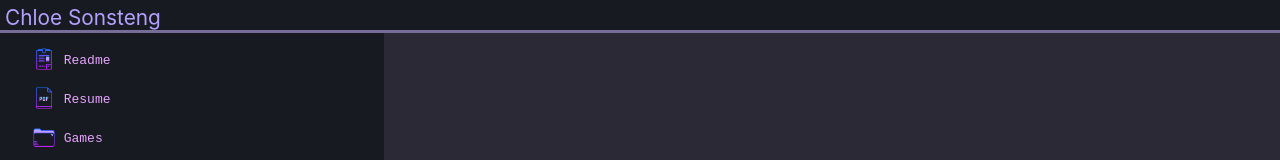
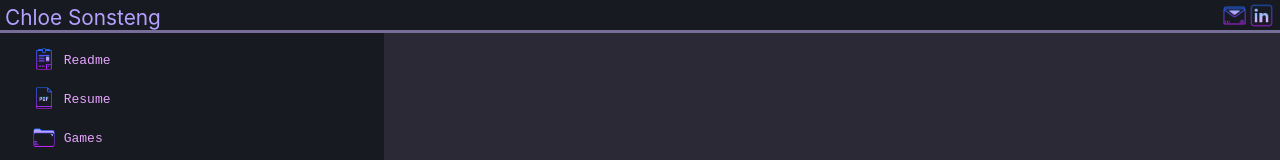
Before and after one commit to csonsteng/csonsteng-website, a React (Create React App) app: page /Readme in a window 1280 px wide. Shown: the top 160 px of the page. Built offline with nearby package versions, Linux system fonts and the light colour scheme; no server answers.

Commit message:
add contact info to header

```diff
--- a/src/App.css
+++ b/src/App.css
@@ -28,25 +28,6 @@ a:hover{
   text-decoration: underline;
 }
 
-.header{
-  height: 30px;
-  display: flex;
-  flex-direction: row;
-  justify-content: space-between;
-  align-items: stretch;
-  align-content: stretch;
-  border-bottom: solid 3px var(--color-grey-purple);
-}
-
-.nameHeader {
-  display: flex;
-  font-size: 1.3em;
-  color: var(--color-soft-purple);
-  flex-direction: column-reverse;
-  align-content: baseline;
-  margin-left: 5px;
-}
-
 .resizeHandle[direction=row]:hover{
   cursor:row-resize
 }
--- a/src/WebHeader.jsx
+++ b/src/WebHeader.jsx
@@ -10,7 +10,29 @@ const WebHeader = () => {
             alignContent: 'stretch',
             borderBottom: 'solid 3px var(--color-grey-purple)'
         }}>
-            <title className='nameHeader'>Chloe Sonsteng</title>
+            <span style={{
+                  display: 'flex',
+                  fontSize: '1.3em',
+                  color: 'var(--color-soft-purple)',
+                  flexDirection: 'column-reverse',
+                  alignContent: 'baseline',
+                  marginLeft: '5px'
+            }}>Chloe Sonsteng</span>
+            <div style={{
+                height: '90%',
+                display: 'flex',
+                flexDirection: 'row-reverse',
+                alignContent: 'center',
+                alignSelf: 'center',
+                marginRight: '5px'
+            }}>
+                <a  href='https://www.linkedin.com/in/chloe-sonsteng-05477196/' target='_blank' rel="noreferrer" style={{ width: '27px'}}>
+                    <img src='/icons/linkedin.png' alt='linkedin icon' style={{ height: '100%'}}/>
+                </a>
+                <a  href='mailto:chloe@csonsteng.com' target='_blank' rel="noreferrer" style={{ width: '27px'}}>
+                    <img src='/icons/email.png' alt='email icon' style={{ height: '100%'}}/>
+                </a>
+            </div>
 
         </div>
     )
```
Also changed, not shown: public/icons/email.png (added), public/icons/linkedin.png (added).
